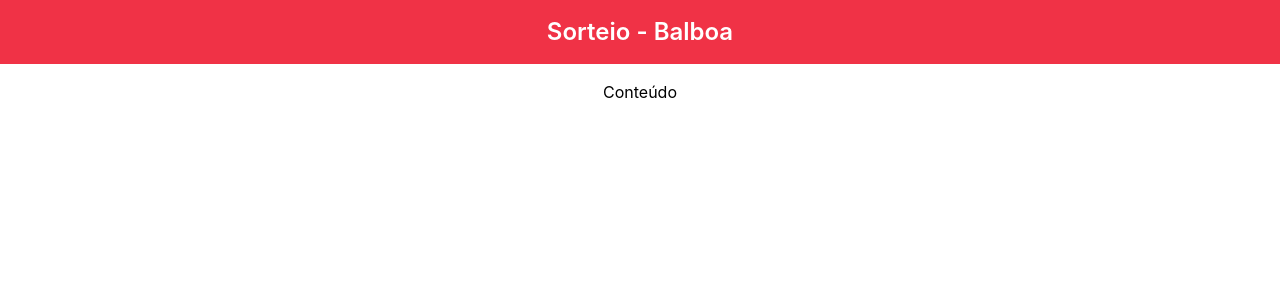
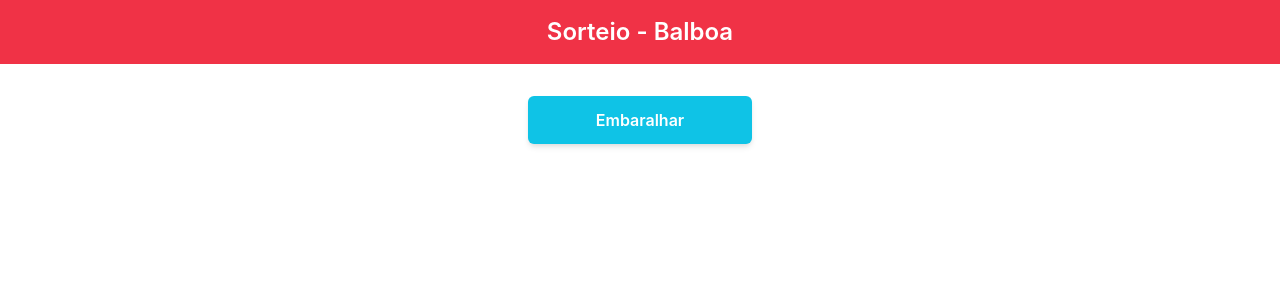
Before and after one commit to biraneves/react-shuffle, a React (Create React App) app: page / in a window 1280 px wide. Shown: the top 300 px of the page. Built offline with nearby package versions, Linux system fonts and the light colour scheme.

Commit message:
Refatorado o App; criados componentes Button e MainPage.

```diff
--- a/src/App.js
+++ b/src/App.js
@@ -1,11 +1,7 @@
-import Header from "./components/Header";
-import Main from "./components/Main";
+import MainPage from "./pages/MainPage";
 
 export default function App() {
     return (
-        <div>
-            <Header>Sorteio - Balboa</Header>
-            <Main>Conteúdo</Main>
-        </div>
+        <MainPage />
     )
 }
--- /dev/null
+++ b/src/components/Button.jsx
@@ -0,0 +1,19 @@
+export default function Button({
+    children: description = 'Texto do botão',
+    onButtonClick = null,
+}) {
+    function handleButtonClick() {
+        if (onButtonClick)
+            onButtonClick();
+    }
+
+    return (
+        <button
+            className="w-56 h-12 m-4 shadow-md rounded-md text-white font-semibold"
+            style={{backgroundColor: '#0FC3E6'}}
+            onClick={handleButtonClick}
+        >
+            {description}
+        </button>
+    );
+}
--- /dev/null
+++ b/src/pages/MainPage.jsx
@@ -0,0 +1,14 @@
+import Header from "../components/Header";
+import Main from "../components/Main";
+import Button from "../components/Button";
+
+export default function MainPage() {
+    return (
+        <>
+            <Header>Sorteio - Balboa</Header>
+            <Main>
+                <Button>Embaralhar</Button>
+            </Main>
+        </>
+    );
+}
```
